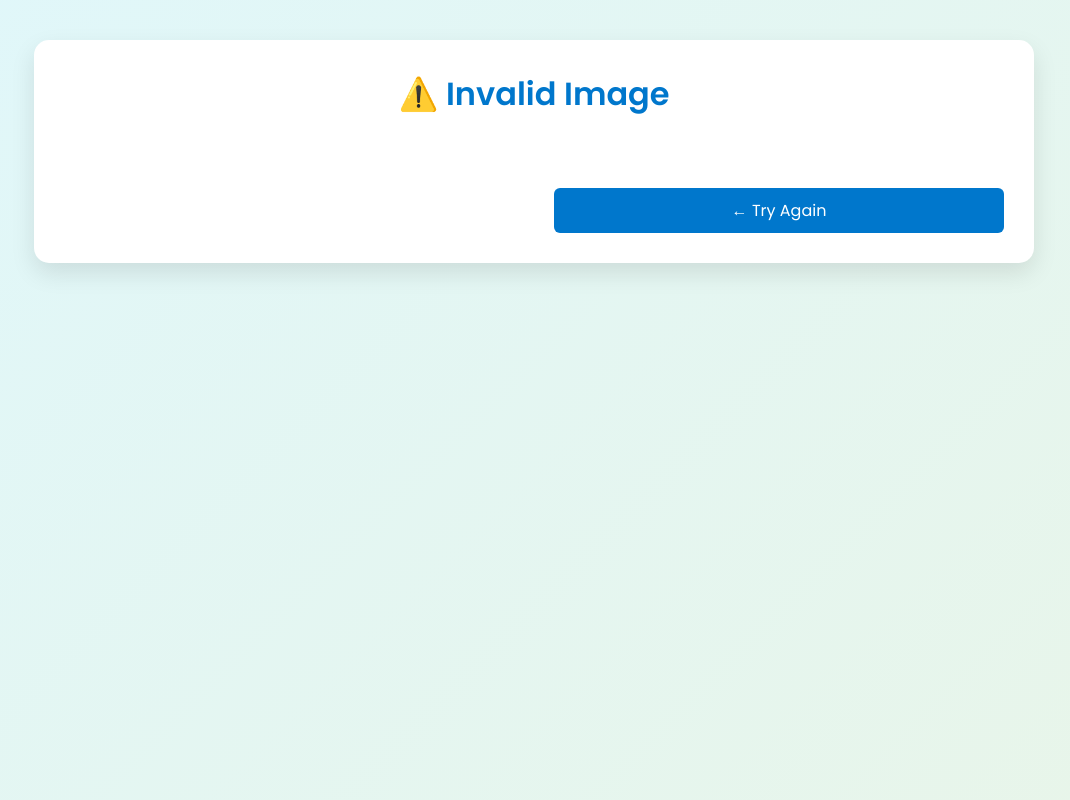
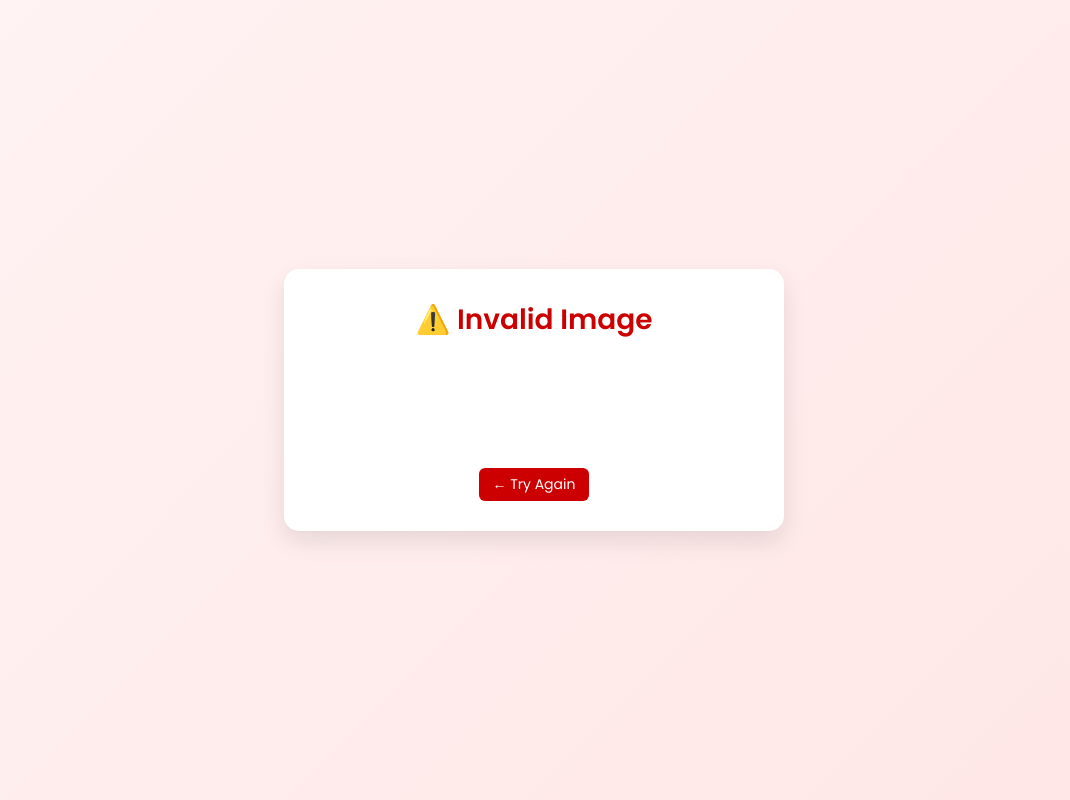
Before and after one commit to vivekmoliya/Gujarati-Sign-Language-Recognition-App, a Flask app: template templates/error.html in a window 1280 px wide. Shown: the whole page, without its empty margins (106-1176 px from the left). Run offline with Flask 3, Linux system fonts and the light colour scheme; the template is opened without the code that fills it, so the values that code supplies are empty.

Commit message:
Update styles.css

```diff
--- a/static/styles.css
+++ b/static/styles.css
@@ -1,4 +1,4 @@
-/* Importing Google Font */
+/* Import Google Font */
 @import url('https://fonts.googleapis.com/css2?family=Poppins:wght@400;600&display=swap');
 
 * {
@@ -35,6 +35,7 @@ body {
 @media (max-width: 768px) {
   .container {
     grid-template-columns: 1fr;
+    padding: 20px;
   }
 }
 
@@ -113,35 +114,30 @@ button:hover {
   object-fit: contain;
 }
 
-@media (max-width: 768px) {
-    .result-image img {
-        max-width: 100%;
-    }
-
-    .container {
-        padding: 20px;
-    }
-}
 .prediction h3 {
   font-size: 1.5rem;
   color: #222;
-    margin:7rem 0;
+  margin: 7rem 0;
 }
 
+/* Try Again Button (Back Button) */
 .back-btn {
   display: inline-block;
-    padding: 10px 20px;
-    background-color: #0077cc;
+  padding: 6px 14px;
+  background-color: #cc0000;
   color: #fff;
+  font-size: 14px;
   text-decoration: none;
   border-radius: 6px;
-    transition: background-color 0.3s;
+  margin-top: 10px;
+  transition: background-color 0.3s ease;
 }
 
 .back-btn:hover {
-    background-color: #005fa3;
+  background-color: #a30000;
 }
 
+/* Speak Button */
 .speak-btn {
   background-color: #0077cc;
   color: white;
@@ -152,6 +148,33 @@ button:hover {
   cursor: pointer;
   border: none;
 }
+
 .speak-btn:hover {
   background-color: #005fa3;
 }
+
+/* ===== Error Page Specific Styling ===== */
+body.error-page {
+  background: linear-gradient(135deg, #fff3f3, #ffe6e6);
+  justify-content: center;
+}
+
+.container.error {
+  display: flex;
+  flex-direction: column;
+  align-items: center;
+  max-width: 500px;
+  padding: 30px;
+  gap: 20px;
+}
+
+.container.error h1 {
+  color: #cc0000;
+  font-size: 28px;
+}
+
+.container.error p {
+  font-size: 18px;
+  color: #cc0000;
+  margin-bottom: 15px;
+}
```
Lines whose indentation alone changed are shown as unchanged.
